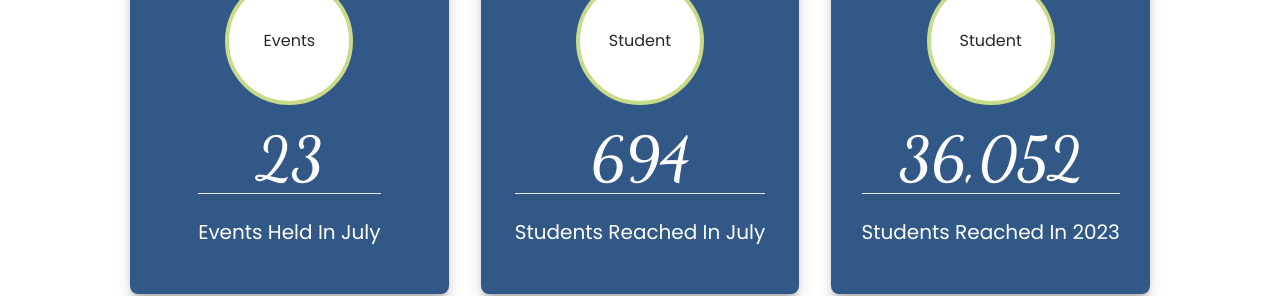
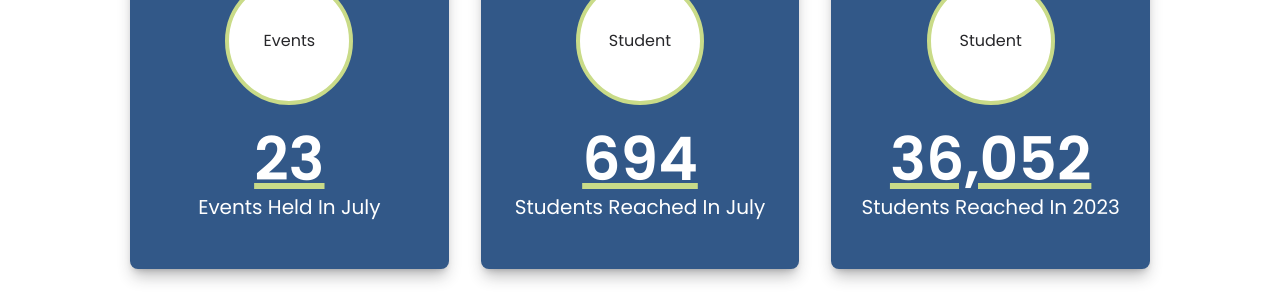
Before and after one commit to Dillonzellis/byte-reality, a Next.js app: page / in a window 1280 px wide. Shown: the part 1180-1476 px from the top of the page. Built offline with nearby package versions, Linux system fonts and the light colour scheme.

Commit message:
add card hover translate y

```diff
--- a/components/sections/InfoGraphic.tsx
+++ b/components/sections/InfoGraphic.tsx
@@ -9,15 +9,14 @@ type CardProps = cardsContentType;
 
 const Card = ({ icon, total, content }: CardProps) => {
   return (
-    <div className="tw-group tw-flex tw-flex-col tw-items-center tw-justify-center tw-gap-6 tw-rounded-lg tw-bg-brandingBlue-400 tw-px-4 tw-py-12 tw-shadow-lg tw-shadow-zinc-800/30 tw-transition hover:tw-bg-brandingGreen-400">
+    <div className="tw-group tw-flex tw-flex-col tw-items-center tw-justify-center tw-gap-6 tw-rounded-lg tw-bg-brandingBlue-400 tw-px-4 tw-py-12 tw-shadow-lg tw-shadow-zinc-800/30 tw-transition hover:tw-translate-y-[-10px] hover:tw-bg-brandingGreen-400">
       <div className="tw-flex tw-h-32 tw-w-32 tw-items-center tw-justify-center tw-rounded-full tw-border-4 tw-border-brandingGreen-400 tw-bg-white group-hover:tw-border-brandingPurple-400">
         {icon}
       </div>
       <div className="tw-text-center tw-text-white group-hover:tw-text-zinc-800">
-        <div className="tw-pb-1 tw-font-serif tw-text-6xl tw-font-semibold">
+        <div className="tw-pb-1 tw-text-6xl tw-font-semibold tw-underline tw-decoration-brandingGreen-400 group-hover:tw-decoration-brandingPurple-400">
           {total}
         </div>
-        <hr className="tw-pb-6 group-hover:tw-border-zinc-800" />
         <div className="tw-text-xl tw-capitalize">{content}</div>
       </div>
     </div>
```
